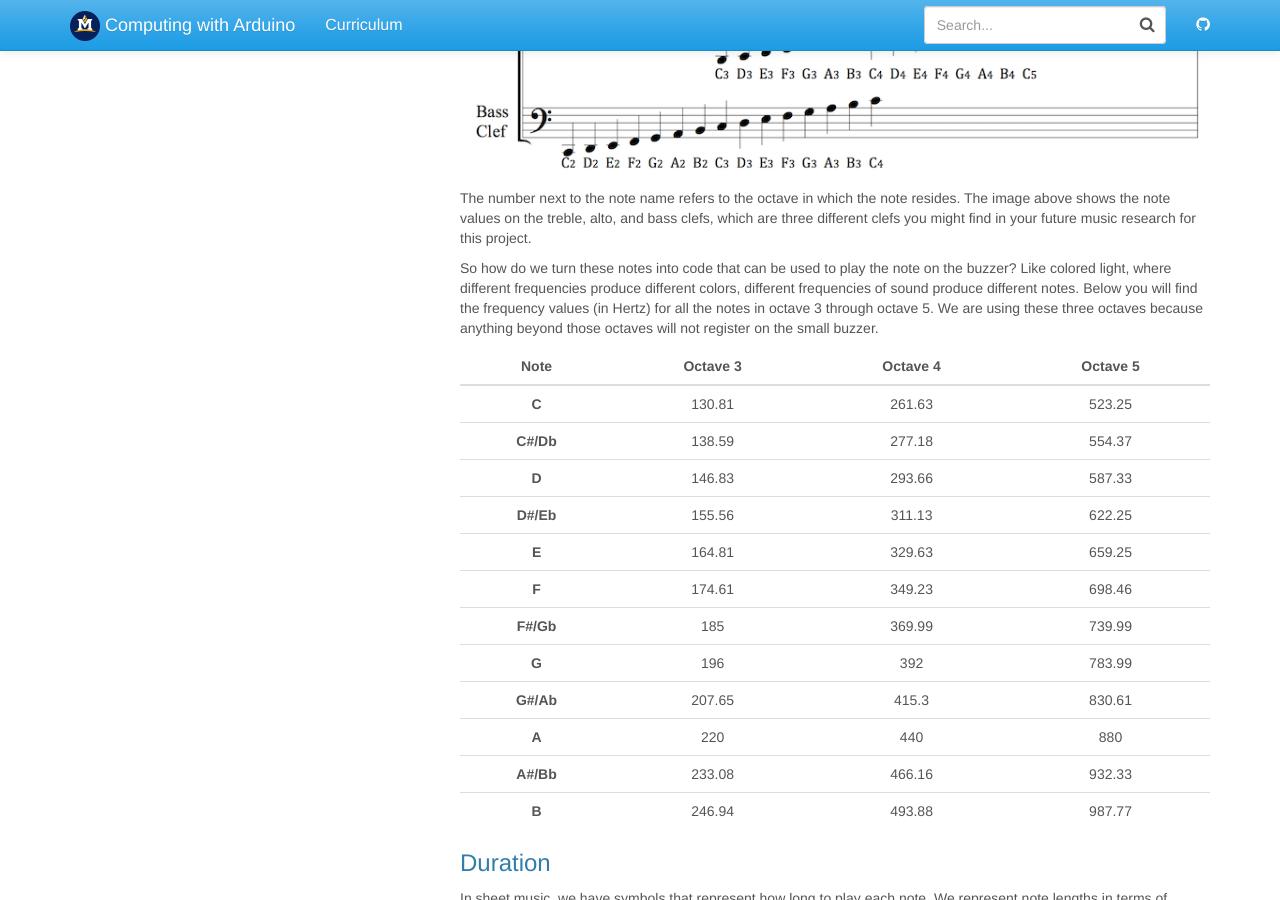
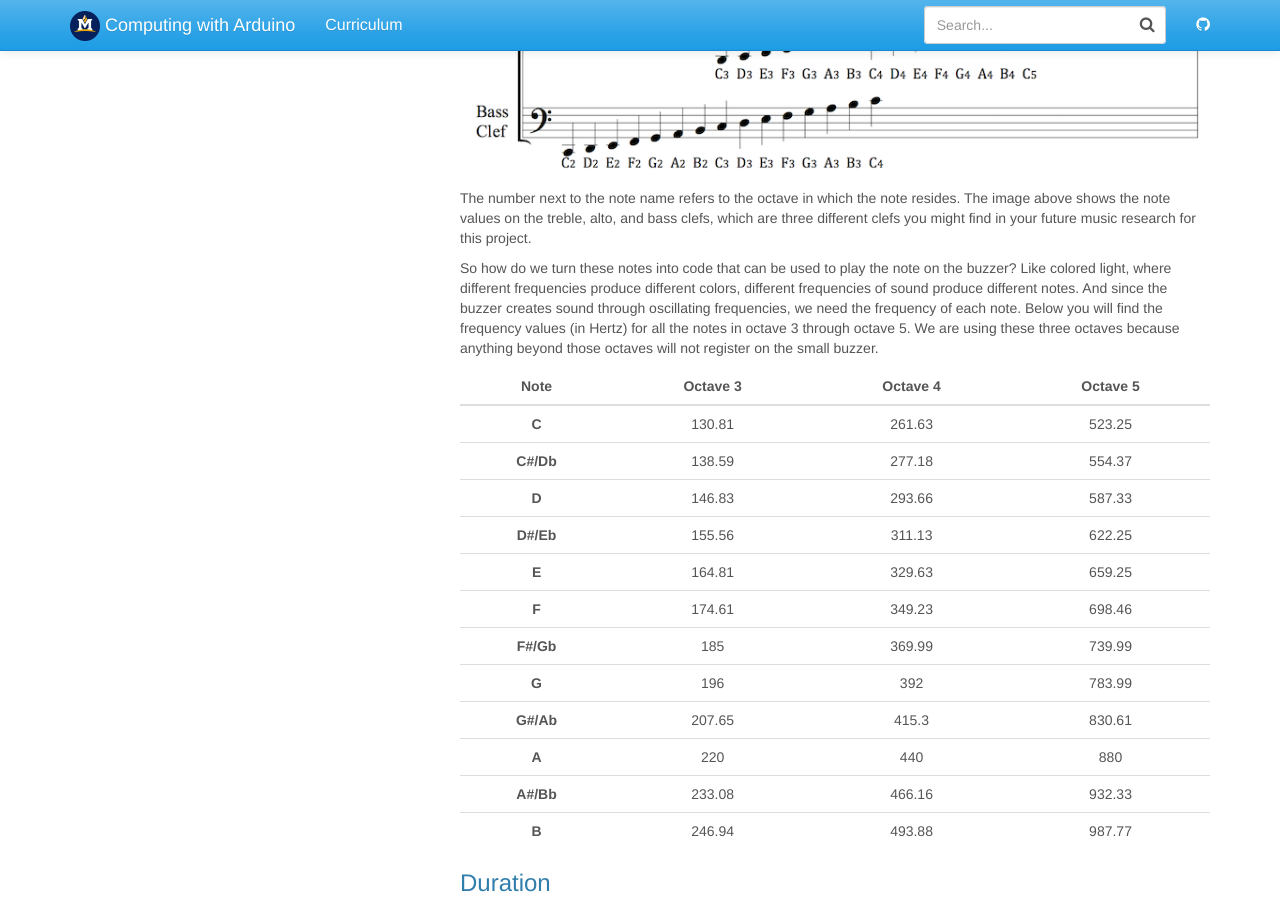
Before and after one commit to jake-chipps/friendometer, a Jekyll site: the page built from _docs/lessons/4-2.md, in a window 1280 px wide and 900 px high, scrolled down 1843 px. Built offline with Jekyll 4.4.1, drawn with Linux system fonts in a browser that asks for light colours.

Commit message:
Update 4-2.md

```diff
--- a/_docs/lessons/4-2.md
+++ b/_docs/lessons/4-2.md
@@ -31,7 +31,7 @@ All Western music uses these notes in some combination. In sheet music, we use s
 
 The number next to the note name refers to the octave in which the note resides. The image above shows the note values on the treble, alto, and bass clefs, which are three different clefs you might find in your future music research for this project.
 
-So how do we turn these notes into code that can be used to play the note on the buzzer? Like colored light, where different frequencies produce different colors, different frequencies of sound produce different notes. Below you will find the frequency values (in Hertz) for all the notes in octave 3 through octave 5. We are using these three octaves because anything beyond those octaves will not register on the small buzzer.
+So how do we turn these notes into code that can be used to play the note on the buzzer? Like colored light, where different frequencies produce different colors, different frequencies of sound produce different notes. And since the buzzer creates sound through oscillating frequencies, we need the frequency of each note. Below you will find the frequency values (in Hertz) for all the notes in octave 3 through octave 5. We are using these three octaves because anything beyond those octaves will not register on the small buzzer.
 
 Note | Octave 3 | Octave 4 | Octave 5 |
 :---: | :---: | :---: | :---: | :---: | :---:
```
